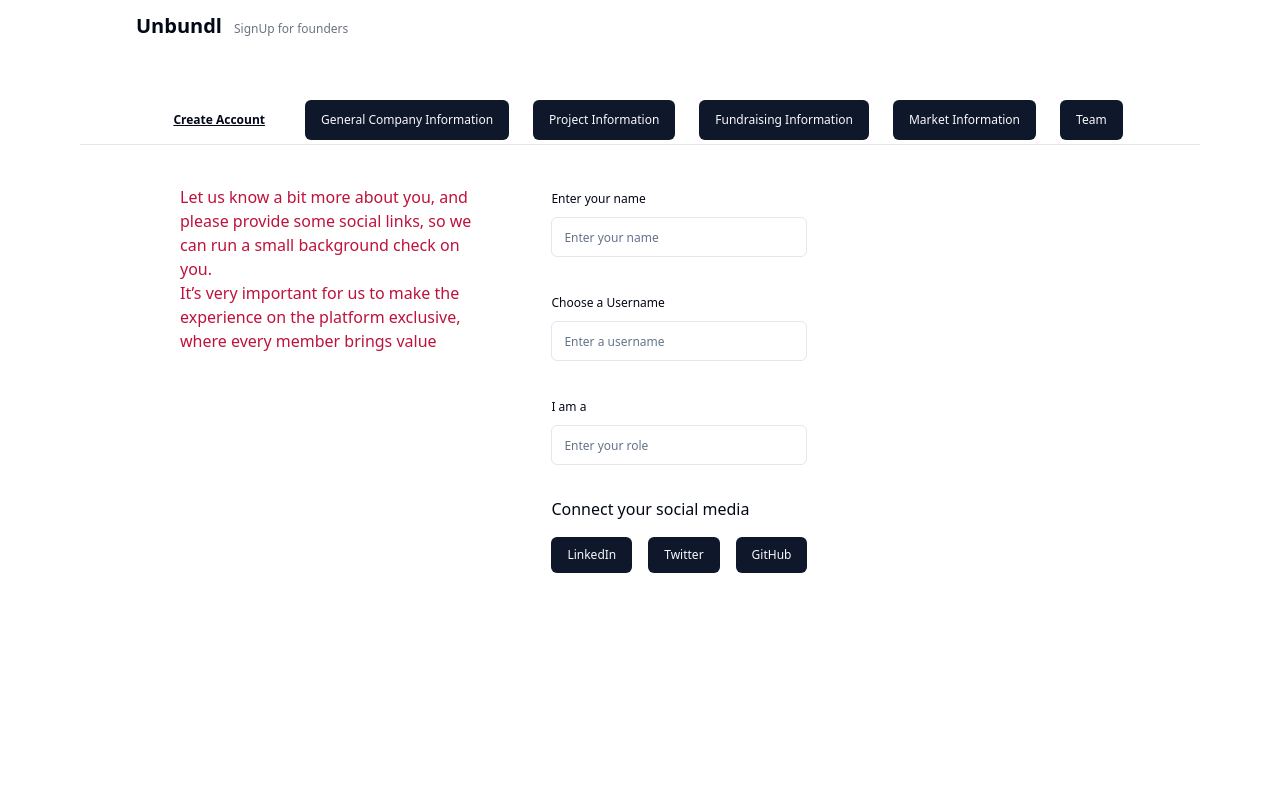
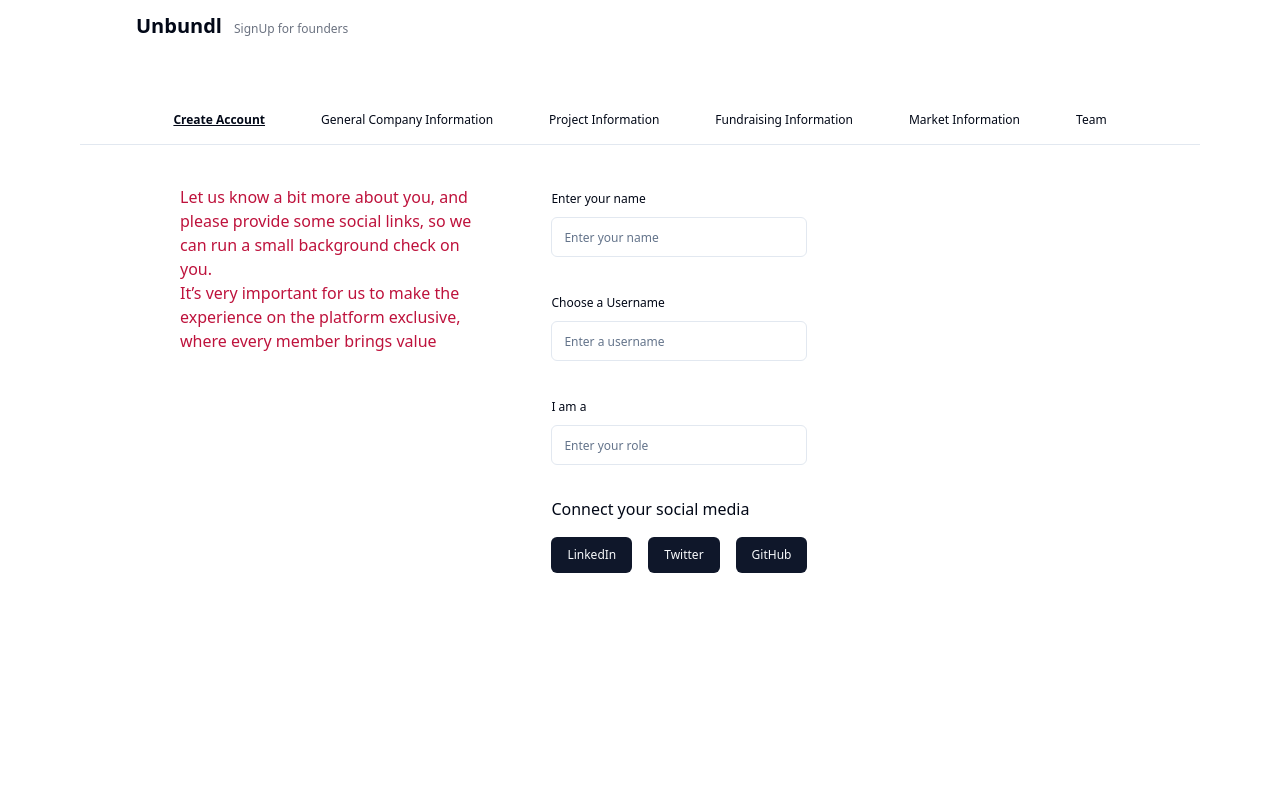
Before and after one commit to ShaikhNabeelShabbir/unbundl-web, a React (Vite) app: page / in a window 1280 px wide. Shown: the top 800 px of the page. Built offline with nearby package versions, Linux system fonts and the light colour scheme.

Commit message:
made adjustments for deployment

```diff
--- a/src/components/navbar.tsx
+++ b/src/components/navbar.tsx
@@ -9,7 +9,7 @@ const Navbar: React.FC<NavbarProps> = ({ setStep, currentStep }) => {
       <div className="flex justify-center flex-center gap-6 px-14 md:px-5 w-1240 h-hug">
         <div className="font-medium h-hug w-hug py-1">
           <Button
-            variant={currentStep === 1 ? "ghost" : "default"}
+            variant={currentStep === 1 ? "ghost" : "ghost"}
             onClick={() => setStep(1)}
             className={currentStep === 1 ? "font-bold underline" : ""}
           >
@@ -18,7 +18,7 @@ const Navbar: React.FC<NavbarProps> = ({ setStep, currentStep }) => {
         </div>
         <div className="font-medium h-hug w-hug py-1">
           <Button
-            variant={currentStep === 2 ? "ghost" : "default"}
+            variant={currentStep === 2 ? "ghost" : "ghost"}
             onClick={() => setStep(2)}
             className={currentStep === 2 ? "font-bold underline" : ""}
           >
@@ -27,7 +27,7 @@ const Navbar: React.FC<NavbarProps> = ({ setStep, currentStep }) => {
         </div>
         <div className="font-medium h-hug w-hug py-1">
           <Button
-            variant={currentStep === 3 ? "ghost" : "default"}
+            variant={currentStep === 3 ? "ghost" : "ghost"}
             onClick={() => setStep(3)}
             className={currentStep === 3 ? "font-bold underline" : ""}
           >
@@ -36,7 +36,7 @@ const Navbar: React.FC<NavbarProps> = ({ setStep, currentStep }) => {
         </div>
         <div className="font-medium h-hug w-hug py-1">
           <Button
-            variant={currentStep === 4 ? "ghost" : "default"}
+            variant={currentStep === 4 ? "ghost" : "ghost"}
             onClick={() => setStep(4)}
             className={currentStep === 4 ? "font-bold underline" : ""}
           >
@@ -45,7 +45,7 @@ const Navbar: React.FC<NavbarProps> = ({ setStep, currentStep }) => {
         </div>
         <div className="font-medium h-hug w-hug py-1">
           <Button
-            variant={currentStep === 5 ? "ghost" : "default"}
+            variant={currentStep === 5 ? "ghost" : "ghost"}
             onClick={() => setStep(5)}
             className={currentStep === 5 ? "font-bold underline" : ""}
           >
@@ -54,7 +54,7 @@ const Navbar: React.FC<NavbarProps> = ({ setStep, currentStep }) => {
         </div>
         <div className="font-medium h-hug w-hug py-1">
           <Button
-            variant={currentStep === 6 ? "ghost" : "default"}
+            variant={currentStep === 6 ? "ghost" : "ghost"}
             onClick={() => setStep(6)}
             className={currentStep === 6 ? "font-bold underline" : ""}
           >
```
